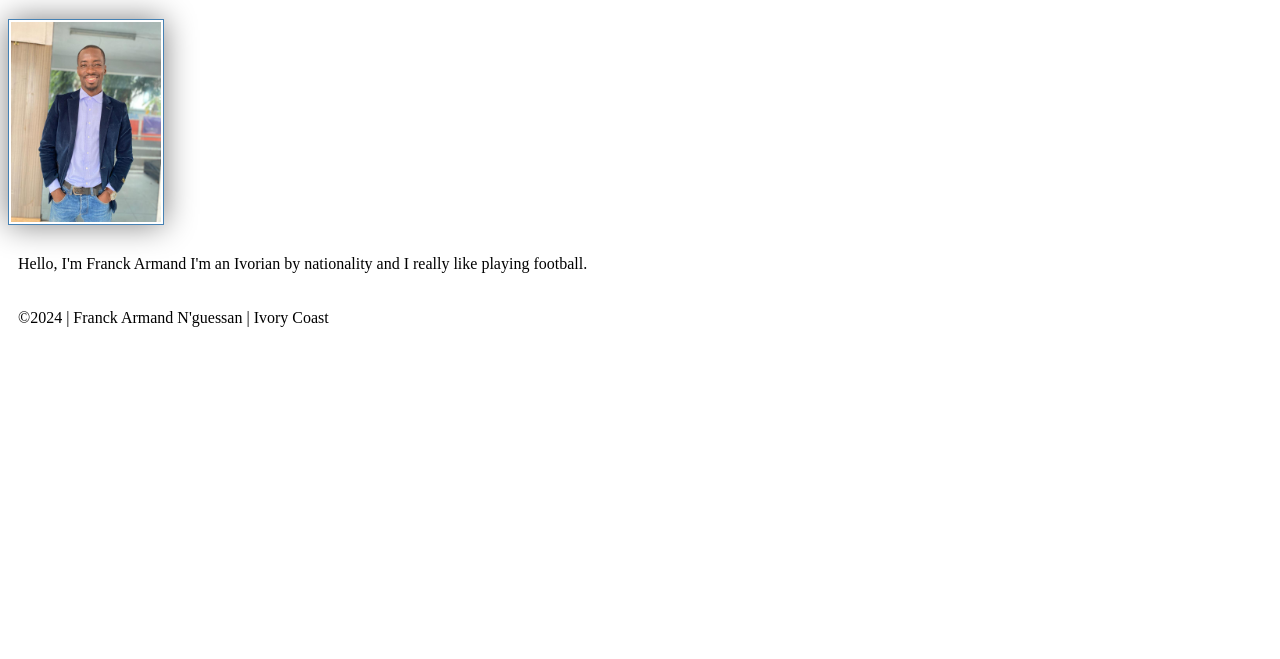
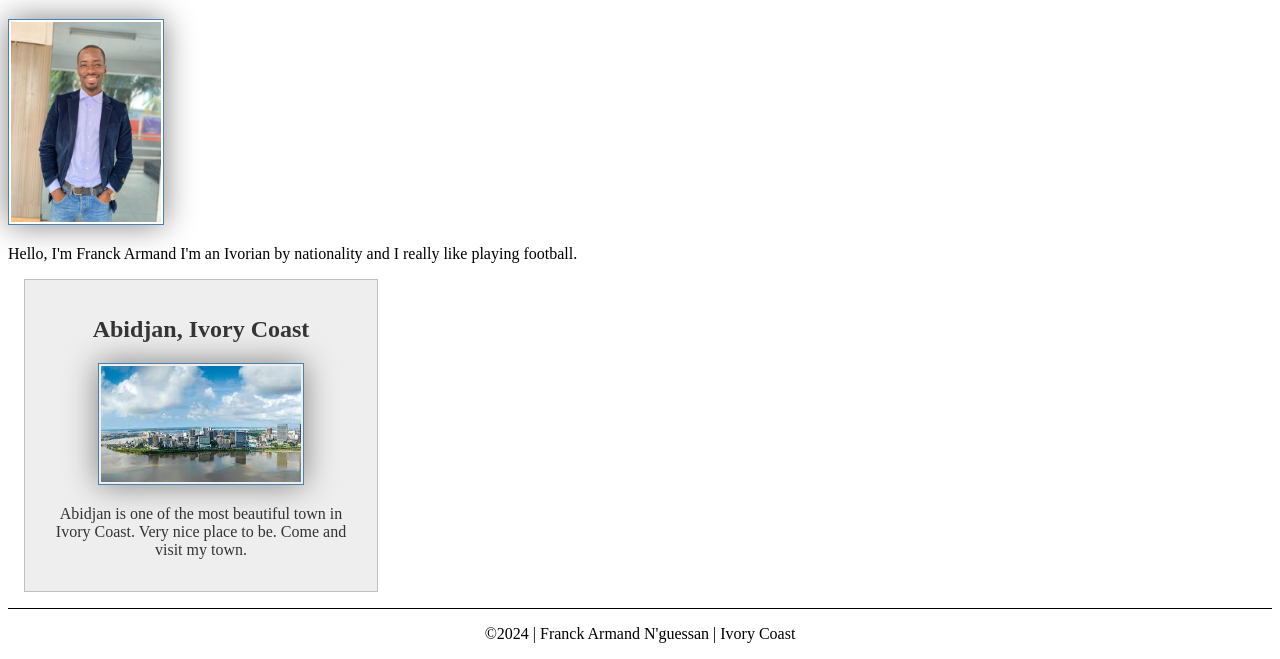
Before and after one commit to franckbyu/wdd130, a plain HTML site: page index.html in a window 1280 px wide. Shown: the part 263-922 px from the top of the page. Before the commit the page ends 800 px from the top, so only its background shows below. Drawn offline with Linux system fonts and the light colour scheme.

Commit message:
week1update

```diff
--- a/index.html
+++ b/index.html
@@ -4,6 +4,8 @@
     <meta charset="UTF-8">
     <meta name="viewport" content="width=device-width, initial-scale=1.0">
     <title>Franck Armand N'guessan | WDD 130</title>
+    <meta name="description" content="Franck Armand N'guessan Web Fundamentals, This page Describes my career">
+    <meta name="Author" content="Franck Armand N'guessan">
     <link rel="stylesheet" href="styles/styles.css">
 </head>
 <body>
@@ -19,6 +21,11 @@
         <img src="images/profile.jpg" alt="Hi, I'm Franck Armand" width="200">
         <p>Hello, I'm Franck Armand I'm an Ivorian by nationality and I really like playing football.</p>
     </main>
+    <aside>
+        <h2>Abidjan, Ivory Coast</h2>
+        <img src="images/abidjan.jpg" alt="Hello, here is Abidjan">
+        <p>Abidjan is one of the most beautiful town in Ivory Coast. Very nice place to be. Come and visit my town.</p>
+    </aside>
     <footer>
         <p>©2024 | Franck Armand N'guessan | Ivory Coast</p>
     </footer>
--- a/styles/styles.css
+++ b/styles/styles.css
@@ -18,5 +18,26 @@ img {
     box-shadow: 0 0 30px gray;
 }
 p {
-    padding: 10px;
+    padding: 0;
 }
+main {
+    max-width: 840px;
+}
+aside {
+    width: 20rem;
+    margin: 1rem;
+    border: 1px solid rgba(0, 0, 0, 0.2);
+    padding: 1rem;
+    background-color: #eee;
+    color: #333;
+    text-align: center;
+}
+aside img {
+    width: 200px;
+    height: auto;
+}
+footer {
+    margin-top: 15px;
+    border-top: 1px solid #000;
+    text-align: center;
+}
```
Also changed, not shown: images/abidjan.jpg (added).
